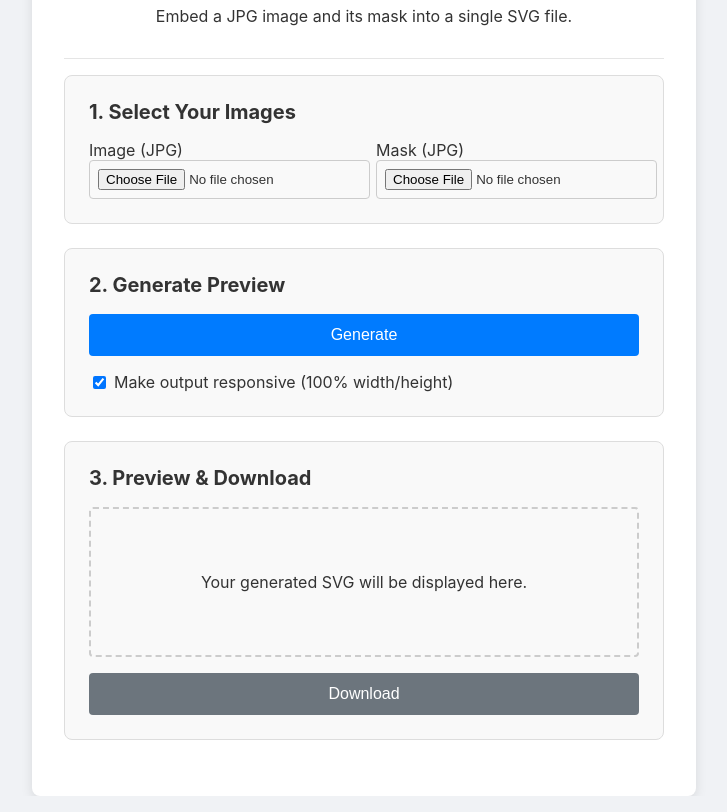
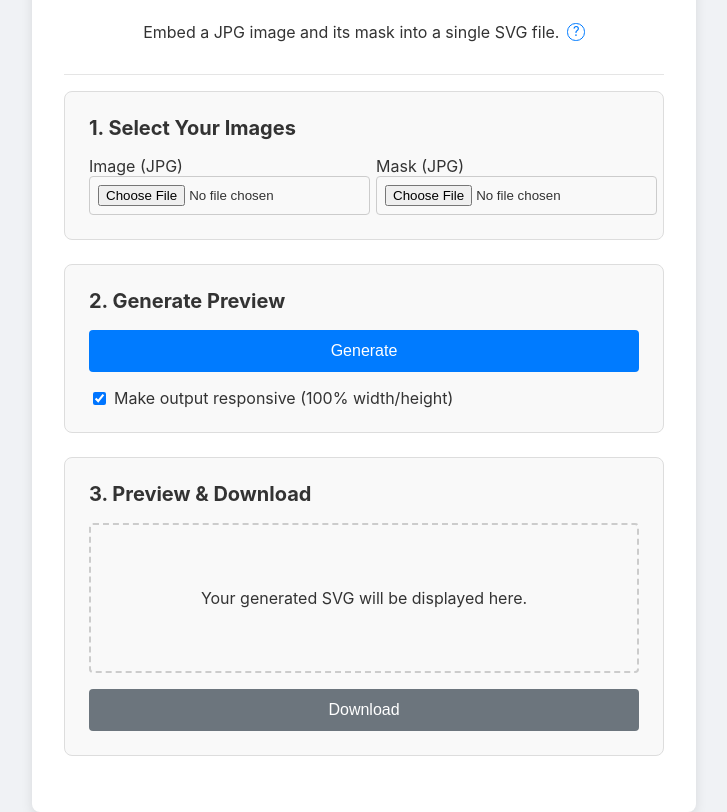
Before and after one commit to atari128/svg_masker, a plain HTML site: page index.html in a window 1280 px wide. Shown: the part 108-920 px from the top of the page, without its empty margins (276-1003 px from the left). Drawn offline with Linux system fonts and the light colour scheme.

Commit message:
added hint

```diff
--- a/index.html
+++ b/index.html
@@ -41,6 +41,12 @@
 
         h1 {
             color: #1c1e21;
+        }
+
+        .subtitle-wrapper {
+            display: flex;
+            justify-content: center;
+            align-items: center;
         }
 
         .card {
@@ -127,6 +133,29 @@
         .options-wrapper input {
             margin-right: 0.5rem;
         }
+        .accordion-content {
+            display: none;
+            padding: 1rem 0;
+            text-align: center;
+        }
+
+        .accordion-content.active {
+            display: block;
+        }
+
+        .accordion-toggle {
+            cursor: pointer;
+            font-size: 0.8rem; /* Smaller font size for the question mark */
+            width: 1.2em; /* Ensure it's square */
+            height: 1.2em; /* Ensure it's square */
+            line-height: 1.2em; /* Center text vertically */
+            text-align: center; /* Center text horizontally */
+            border: 1px solid #007bff; /* 1px border */
+            border-radius: 50%; /* Make it a circle */
+            margin-left: 0.5rem;
+            color: #007bff;
+            display: inline-block; /* Allow width/height and vertical alignment */
+        }
     </style>
 </head>
 <body>
@@ -139,7 +168,13 @@
                 </select>
             </div>
             <h1 data-translate="title">SVG Masker</h1>
-            <p data-translate="subtitle">Embed a JPG image and its mask into a single SVG file.</p>
+            <div class="subtitle-wrapper">
+                <p data-translate="subtitle">Embed a JPG image and its mask into a single SVG file.</p>
+                <span class="accordion-toggle">?</span>
+            </div>
+            <div class="accordion-content">
+                <img src="demo.jpg" alt="Demo Image" style="max-width: 100%; height: auto;">
+            </div>
         </header>
         <main>
             <div class="card">
@@ -210,6 +245,11 @@
 
         let currentLanguage = 'en';
         let currentSvgUrl = null; // Stores the URL of the generated SVG
+
+        document.querySelector('.accordion-toggle').addEventListener('click', () => {
+            const accordionContent = document.querySelector('.accordion-content');
+            accordionContent.classList.toggle('active');
+        });
 
         function setLanguage(lang) {
             currentLanguage = lang;
```
